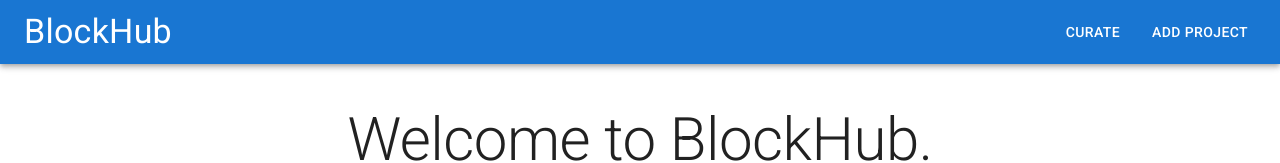
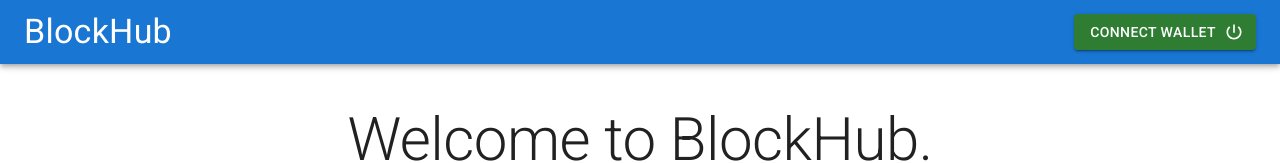
Before and after one commit to ihtasham42/kcl-blockchain-hackathon, a React (Create React App) app in the folder client/: page / in a window 1280 px wide. Shown: the top 163 px of the page. Built offline with nearby package versions, Linux system fonts and the light colour scheme.

Commit message:
connect button

```diff
--- a/client/src/components/Navbar.js
+++ b/client/src/components/Navbar.js
@@ -1,6 +1,7 @@
 import { AppBar, Button, Stack, Toolbar, Typography } from "@mui/material";
 import { Box } from "@mui/system";
 import React from "react";
+import PowerSettingsNew from "@mui/icons-material/PowerSettingsNew";
 
 const Navbar = () => {
   return (
@@ -9,9 +10,14 @@
         <Box>
           <Typography variant="h4">BlockHub</Typography>
         </Box>
-        <Stack direction="row" spacing={2}>
-          <Button color="inherit">Curate</Button>
-          <Button color="inherit">Add Project</Button>
+        <Stack direction="row" spacing={3}>
+          <Button
+            color="success"
+            variant="contained"
+            endIcon={<PowerSettingsNew />}
+          >
+            Connect Wallet
+          </Button>
         </Stack>
       </Toolbar>
     </AppBar>
--- a/client/src/components/ProjectCardContainer.js
+++ b/client/src/components/ProjectCardContainer.js
@@ -28,9 +28,9 @@
 
   return (
     <Grid container sx={{ mt: 3 }}>
-      {cardData.map((data) => (
+      {cardData.map((data, i) => (
         <Grid item xs={6}>
-          <ProjectCard data={data} />
+          <ProjectCard data={data} key={i} />
         </Grid>
       ))}
     </Grid>
```
Also changed, not shown: client/src/pages/LogIn.js (added, +18 -0 lines), client/src/pages/ProjectDetails.js (added, +14 -0 lines).
